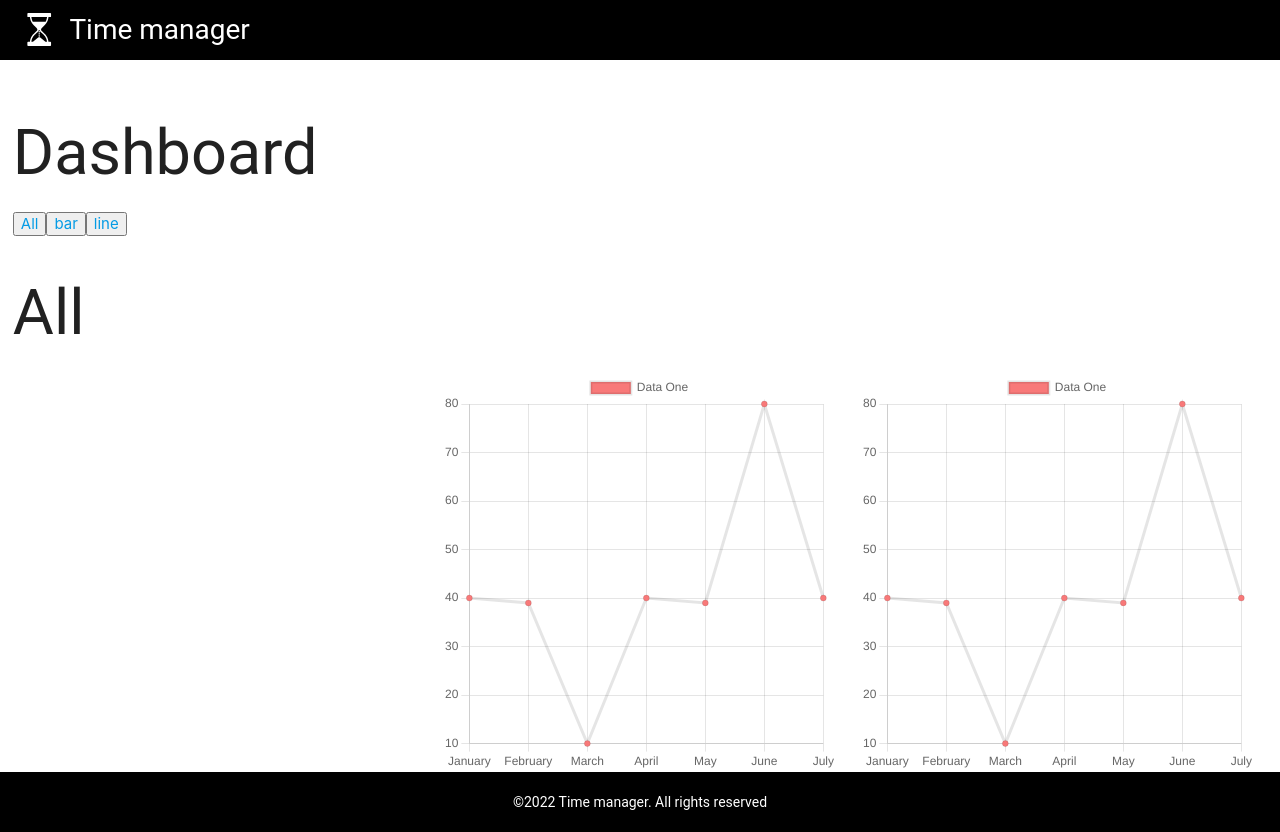
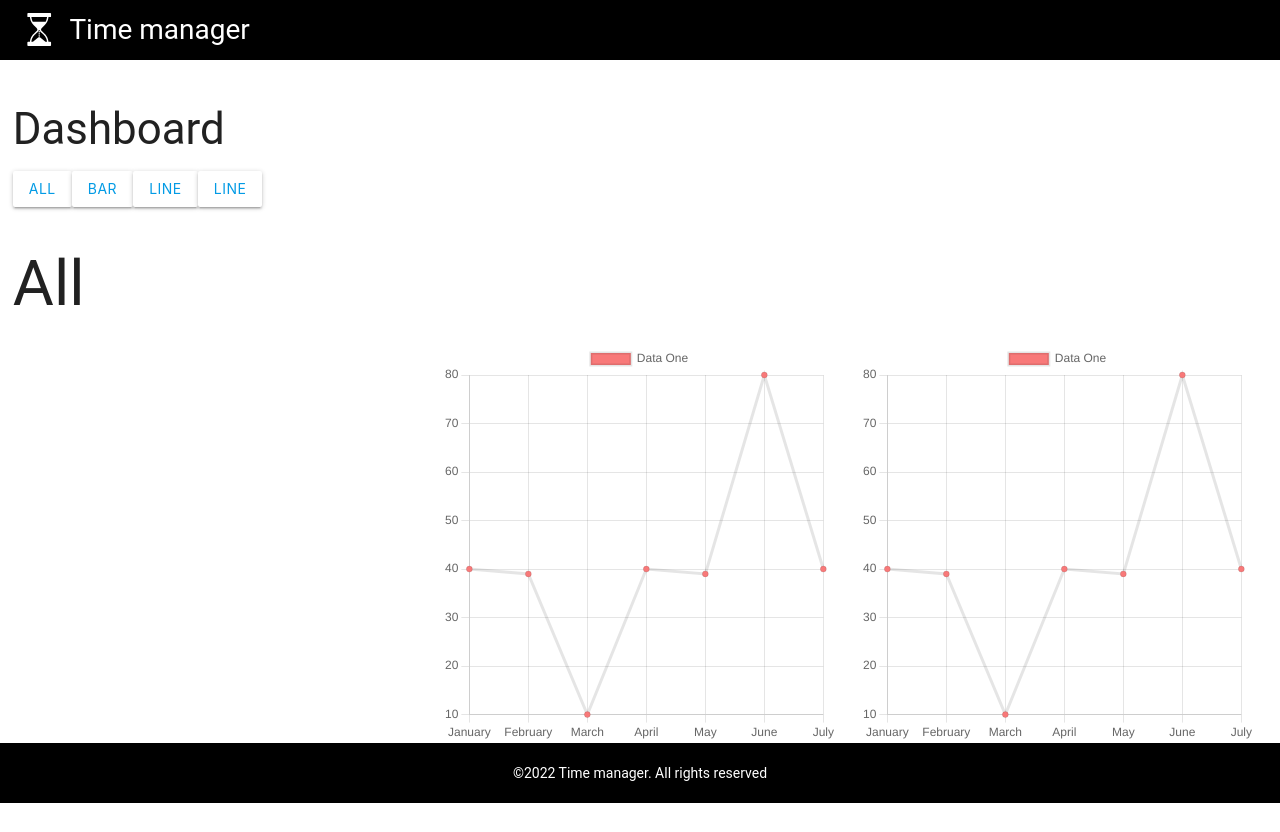
Before and after one commit to FlorentBelle/Time-manager, a Vue app in the folder frontend/: page / in a window 1280 px wide. After the commit the page ends 803 px from the top, so only its background shows below. Built offline with nearby package versions, Linux system fonts and the light colour scheme; no server answers.

Commit message:
add css and fix path in links

```diff
--- a/frontend/src/components/dashboard/Dashboard.vue
+++ b/frontend/src/components/dashboard/Dashboard.vue
@@ -1,14 +1,17 @@
 
 <template>
-    <h1>Dashboard</h1>
-    <button>
-        <router-link to="/">All</router-link>
+    <h3>Dashboard</h3>
+    <button class="btn waves-effect waves-light color white">
+        <router-link :to="{path: `/${userID}`}">All</router-link>
     </button>
-    <button>
-        <router-link to="/bar">bar</router-link>
+    <button class="btn waves-effect waves-light color white">
+        <router-link :to="{path: `/${userID}/bar`}">bar</router-link>
     </button>
-    <button>
-        <router-link to="/line">line</router-link>
+    <button class="btn waves-effect waves-light color white">
+        <router-link :to="{path: `/${userID}/line`}">line</router-link>
+    </button>
+    <button class="btn waves-effect waves-light color white">
+        <router-link :to="{path: `/${userID}/line`}">line</router-link>
     </button>
     <router-view></router-view>
 </template>
@@ -18,6 +21,7 @@
 export default {
   data: function() {
        return {
+        userID: this.$route.params.userID
         }
     },
     mounted () {
```
